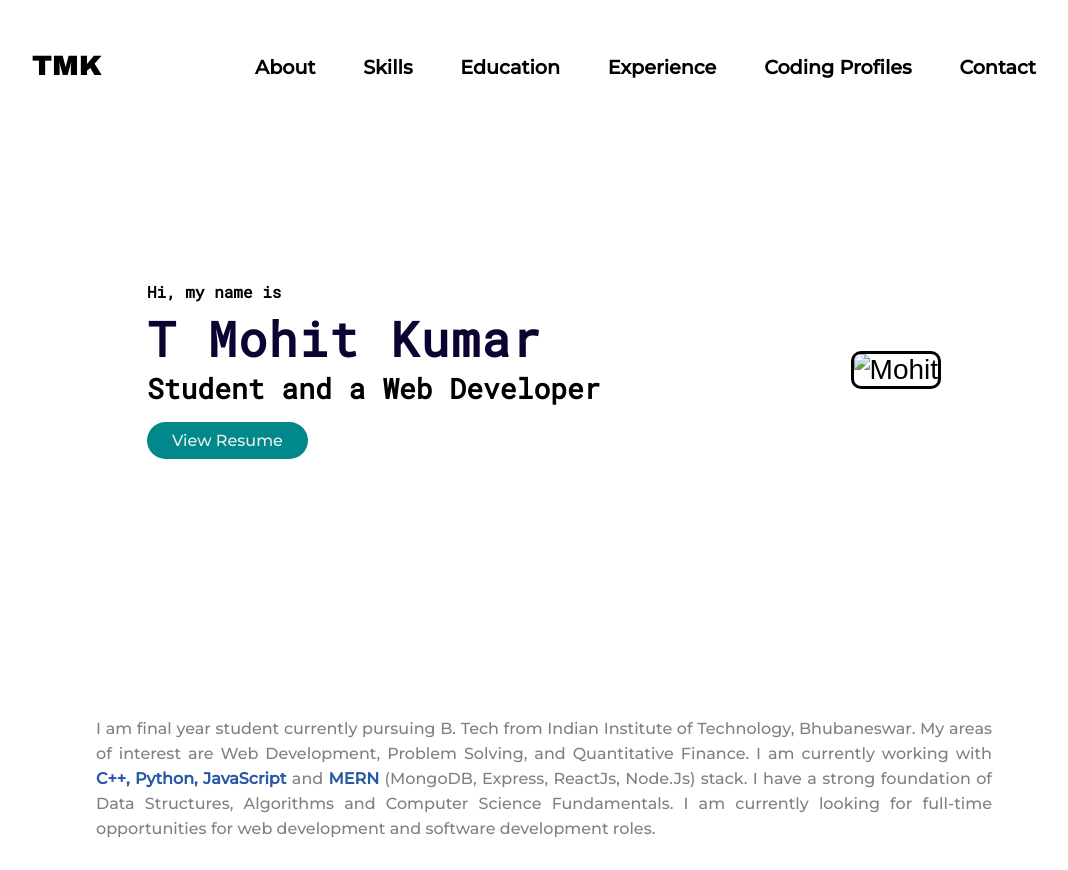
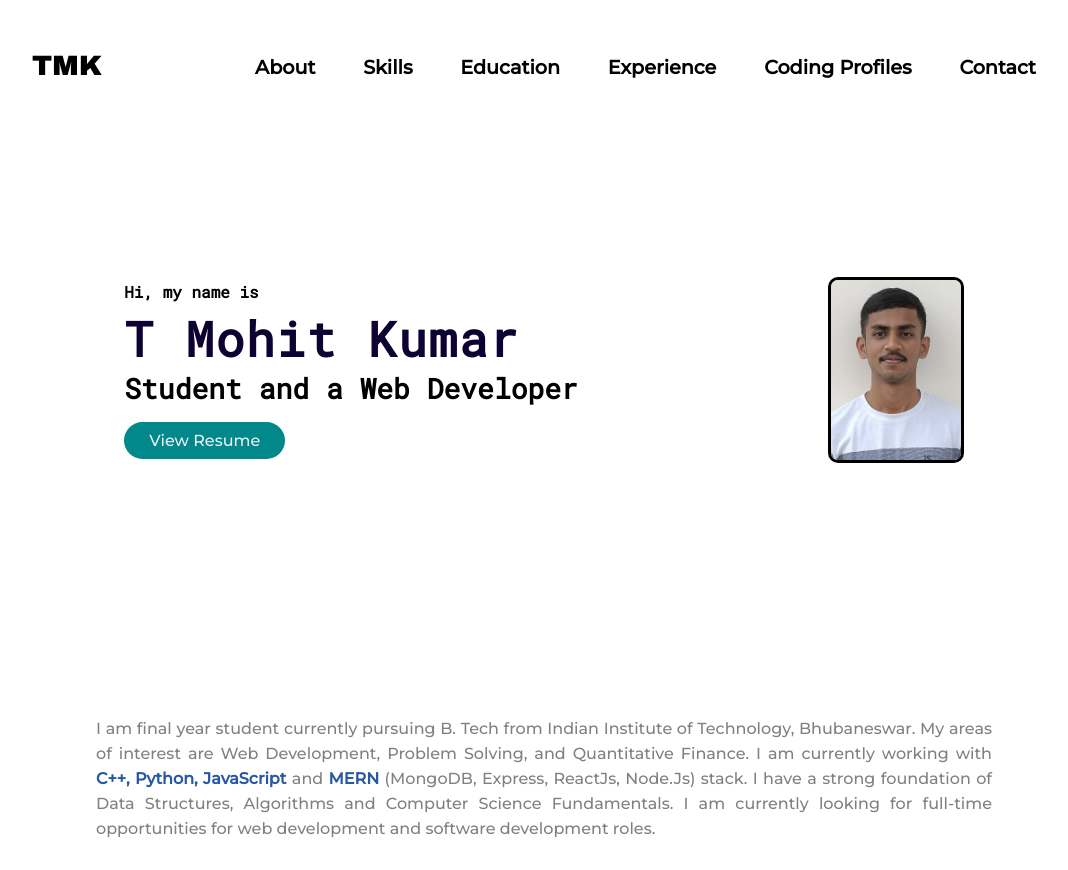
Before and after one commit to moh-2113/portfolio_website, a plain HTML site: page index.html in a window 1280 px wide. Shown: the top 870 px of the page, without its empty margins (96-1164 px from the left). Drawn offline with nearby package versions, Linux system fonts and the light colour scheme.

Commit message:
Update index.html

```diff
--- a/index.html
+++ b/index.html
@@ -35,7 +35,7 @@
                 <h4 id="my-name1">Student and a Web Developer</h4>
                 <a href="./T Mohit Kumar (s).pdf" target="blank" id="resume"><button>View Resume</button></a>
             </div>
-            <img src="./Resources/mimg.jpeg" alt="Mohit">
+            <img src="./mimg.jpeg" alt="Mohit">
         </div>
         <section id="about " class="mb65px">
             <div id="about-para">
```
